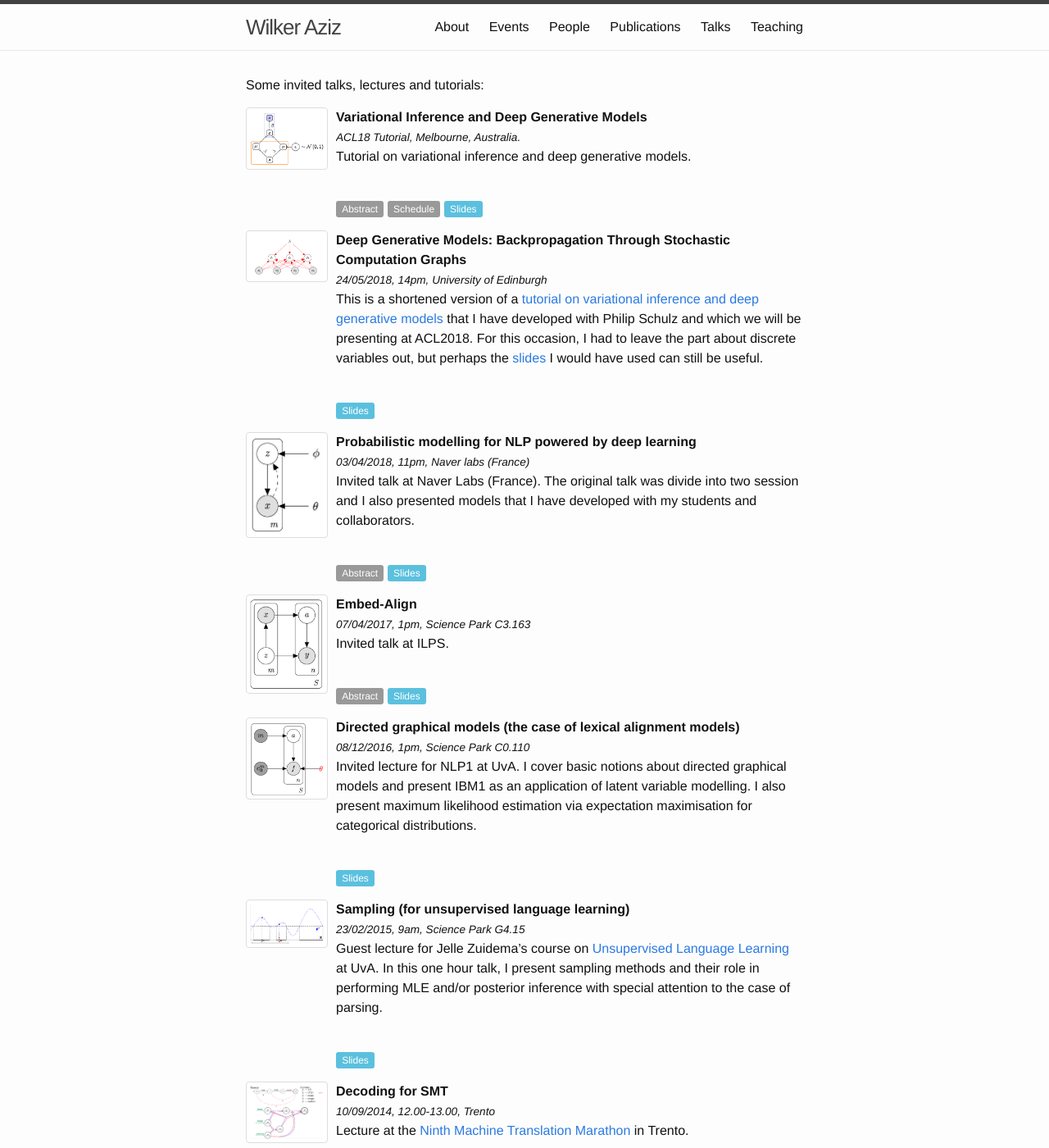
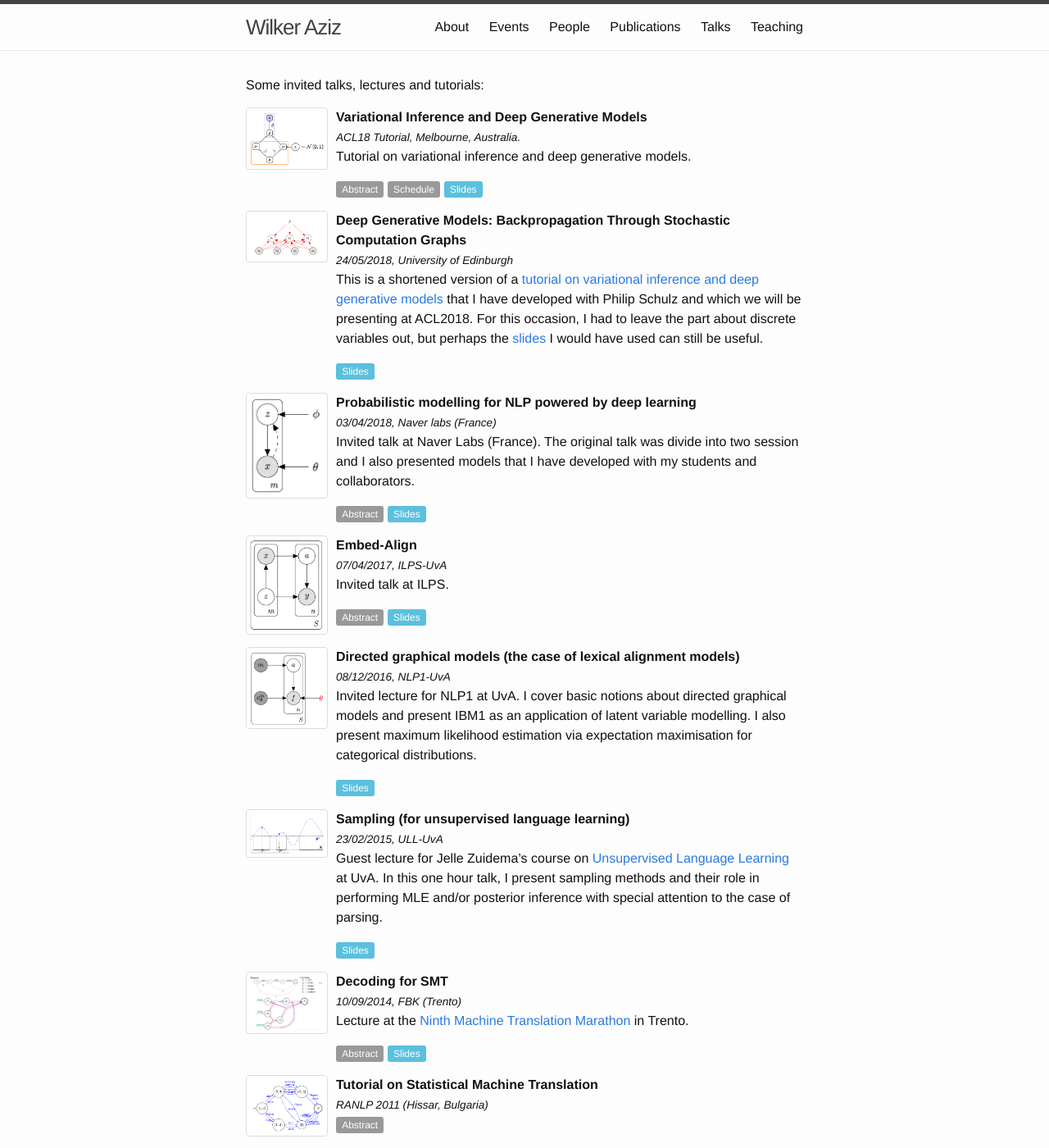
Before and after one commit to wilkeraziz/oldsite, a Jekyll site: the page built from talks.markdown, in a window 1280 px wide and 1400 px high. Shown: the whole window at 82% size. Built offline with Jekyll 4.4.1, drawn with Linux system fonts in a browser that asks for light colours.

Commit message:
update talk info

```diff
--- a/_data/talks/2014.yml
+++ b/_data/talks/2014.yml
@@ -2,7 +2,7 @@
   layout: talk
   selected: y
   year: 2014
-  event: 10/09/2014, 12.00-13.00, Trento
+  event: 10/09/2014, FBK (Trento)
   img: 2014-09-10-mtm
   title: Decoding for SMT
   authors: Wilker Aziz
--- a/_data/talks/2015.yml
+++ b/_data/talks/2015.yml
@@ -2,7 +2,7 @@
   layout: talk
   selected: y
   year: 2014
-  event: 23/02/2015, 9am, Science Park G4.15
+  event: 23/02/2015, ULL-UvA
   img: 23-02-2015-uva-ull-sampling
   title: Sampling (for unsupervised language learning)
   authors: Wilker Aziz
--- a/_data/talks/2016.yml
+++ b/_data/talks/2016.yml
@@ -2,7 +2,7 @@
   layout: talk
   selected: y
   year: 2016
-  event: 08/12/2016, 1pm, Science Park C0.110
+  event: 08/12/2016, NLP1-UvA
   img: dgm
   title: Directed graphical models (the case of lexical alignment models)
   authors: Wilker Aziz
--- a/_data/talks/2017.yml
+++ b/_data/talks/2017.yml
@@ -2,7 +2,7 @@
   layout: talk
   selected: y
   year: 2017
-  event: 07/04/2017, 1pm, Science Park C3.163
+  event: 07/04/2017, ILPS-UvA
   img: embed-align
   title: Embed-Align
   authors: Wilker Aziz
--- a/_data/talks/2018.yml
+++ b/_data/talks/2018.yml
@@ -27,7 +27,7 @@
   layout: talk
   selected: y
   year: 2018
-  event: 24/05/2018, 14pm, University of Edinburgh
+  event: 24/05/2018, University of Edinburgh
   img: amortised-vi
   title: "Deep Generative Models: Backpropagation Through Stochastic Computation Graphs"
   authors: Wilker Aziz
@@ -39,7 +39,7 @@
   layout: talk
   selected: y
   year: 2018
-  event: 03/04/2018, 11pm, Naver labs (France)
+  event: 03/04/2018, Naver labs (France)
   img: dgm-naver
   title: Probabilistic modelling for NLP powered by deep learning
   authors: Wilker Aziz
--- a/_includes/talk.html
+++ b/_includes/talk.html
@@ -11,7 +11,6 @@
     {% if include.talk.about %}
     <span> {{ include.talk.about | markdownify }} </span>
     {% endif %}
-    <br/>
 
     <!-- abstract -->
     {% if include.talk.abstract %}
```
